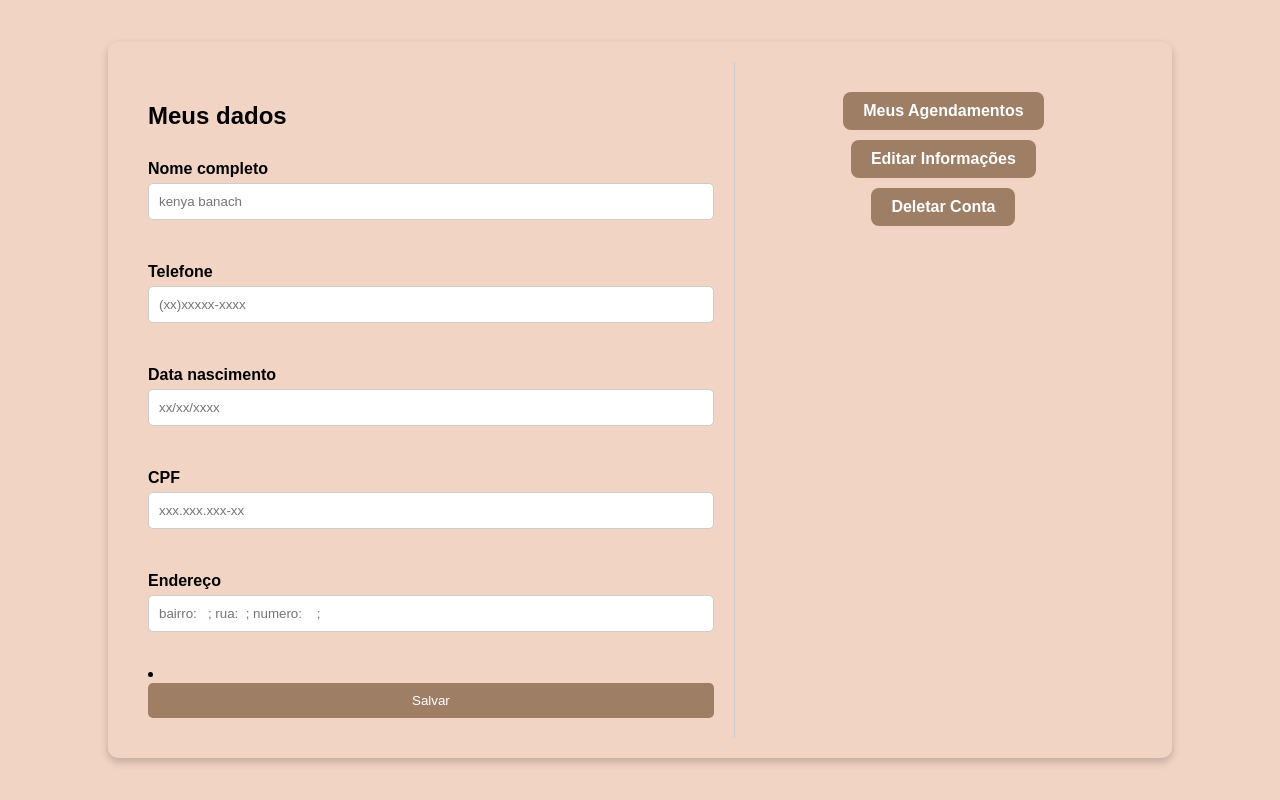
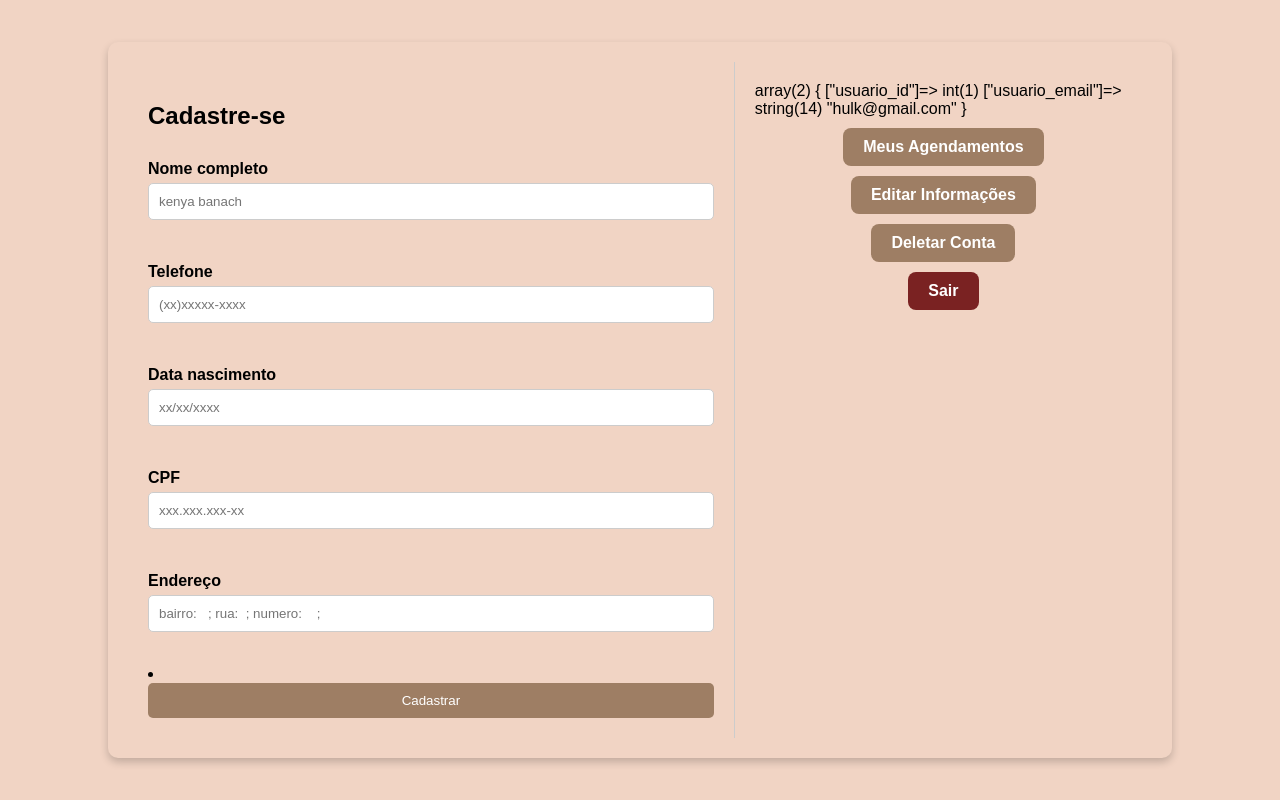
Before and after one commit to SraBanach/Plataforma-de-agendamento, a PHP site: page /telaUsuario.php in a window 1280 px wide. Run offline with PHP 8.4, Linux system fonts and the light colour scheme; a user stored in the database is signed in.

Commit message:
refatoraçao

```diff
--- a/assets/css/telaUsuario.css
+++ b/assets/css/telaUsuario.css
@@ -86,3 +86,15 @@ body {
 .botaoEditar:hover, .botaoDeletar:hover, .botaoAgendamentos:hover {
     background-color: #cc958b;
 }
+
+.botaoLogout{
+    display: inline-block;
+    background-color: #7a2222;
+    color: white;
+    padding: 10px 20px;
+    text-decoration: none;
+    border-radius: 8px;
+    font-weight: bold;
+    margin-top: 10px;
+    transition: background-color 0.3s;
+}
--- a/auxLogin.php
+++ b/auxLogin.php
@@ -1,7 +1,6 @@
 <?php
 session_start();
 
-// Só executa se for um POST
 if ($_SERVER["REQUEST_METHOD"] == "POST") {
     $emailFormulario = $_POST['email'];
     $senhaFormulario = $_POST['senha'];
@@ -11,7 +10,6 @@ if ($_SERVER["REQUEST_METHOD"] == "POST") {
     $password = '';
     $banco = new PDO($dsn, $user, $password);
 
-    // Primeiro, verificar se o usuário existe no banco
     $query = 'SELECT * FROM tb_login WHERE email = :email AND senha = :senha';
     $stmt = $banco->prepare($query);
     $stmt->execute([
@@ -22,14 +20,12 @@ if ($_SERVER["REQUEST_METHOD"] == "POST") {
     $resultado = $stmt->fetch();
 
     if ($resultado) {
-        // Usuário encontrado - salva os dados na sessão
-        $_SESSION['usuario_id'] = $resultado['id_login']; // ou outro nome da coluna
+        $_SESSION['usuario_id'] = $resultado['id_login']; // CORRETAMENTE atribuído aqui
         $_SESSION['usuario_email'] = $resultado['email'];
 
         header('Location: telaServico.php');
         exit;
     } else {
-        // Usuário não encontrado
         header('Location: index.php?erro=usuarionaoencontrado');
         exit;
     }
--- a/descricaoServico.php
+++ b/descricaoServico.php
@@ -1,5 +1,10 @@
 <?php
 session_start();
+
+if (isset($_SESSION['usuario_email'])) {
+    echo "<p class='boas-vindas'>Bem-vindo(a), " . $_SESSION['usuario_email'] . "!</p>";
+}
+
 ?>
 
 <!DOCTYPE html>
--- a/telaUsuario.php
+++ b/telaUsuario.php
@@ -1,4 +1,8 @@
-
+<?php
+if (session_status() === PHP_SESSION_NONE) {
+    session_start();
+}
+?>
 
 
 <!DOCTYPE html>
@@ -7,7 +11,7 @@
 <head>
     <meta charset="UTF-8">
     <meta name="viewport" content="width=device-width, initial-scale=1.0">
-    <title>Tela Usuario</title>
+    <title>Cadastre-se</title>
     <link rel="stylesheet" href="./assets/css/telaUsuario.css">
 
 </head>
@@ -51,7 +55,9 @@ $enderecoFormulario = $_POST['endereco'];
     ]);
 
     $id = $banco -> lastInsertId();
-    echo "<script>alert('Cadastro concluído com sucesso!');</script>";
+    echo "<script>alert('Cadastro concluído com sucesso!');
+    window.location.href = 'telaLogin.php';
+    </script>";
 }
 }
 ?>
@@ -64,7 +70,7 @@ $enderecoFormulario = $_POST['endereco'];
 
         <div class="telaUsuario">
             <div id="Dados">
-                <h2>Meus dados</h2>
+                <h2>Cadastre-se</h2>
                 <div class="cadastro-conteiner">
                     <form action="telaUsuario.php" method="POST">
                         <h4>Nome completo</h4>
@@ -84,19 +90,26 @@ $enderecoFormulario = $_POST['endereco'];
                         <br>
                             <li><a href="#" alt="icon"></a></li>
                         </ul>
-                        <button class="botaoSalvar" type="submit">Salvar</button>
+                        <button class="botaoSalvar" type="submit">Cadastrar</button>
                     </form>
                 </div>
             </div>
             <div class="menu-usuario">
     <?php
-session_start();
-$id = $_SESSION['usuario_id']; // por exemplo
+    var_dump($_SESSION); // apenas para testar
+
+    if (isset($_SESSION['usuario_id'])):
+        $id = $_SESSION['usuario_id'];
     ?>
         <a class="botaoAgendamentos" href="usuario-editar.php?id=<?= $id ?>">Meus Agendamentos</a>
         <a class="botaoEditar" href="usuario-editar.php?id=<?= $id ?>">Editar Informações</a>
         <a class="botaoDeletar" href="usuario-editar.php?id=<?= $id ?>">Deletar Conta</a>
-</button>
+        <?php if (isset($_SESSION['usuario_id'])): ?>
+    <a class="botaoLogout" href="logout.php">Sair</a>
+<?php endif; ?>
+    <?php else: ?>
+        <!-- Não exibe nada se não estiver logado -->
+    <?php endif; ?>
 </div>
         </div>
 </body>
```
Also changed, not shown: logout.php (added, +8 -0 lines), usuario-editar.php (added, +88 -0 lines). Lines whose indentation alone changed are shown as unchanged.
